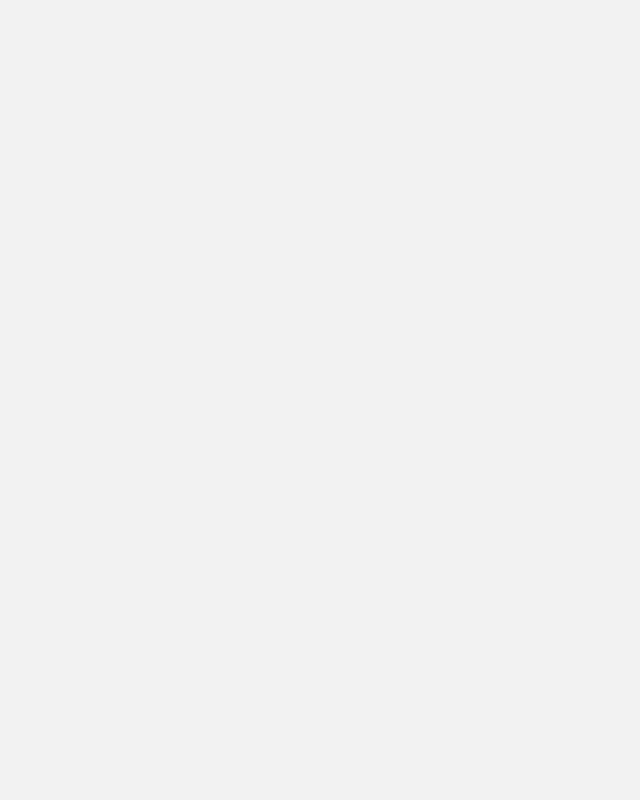
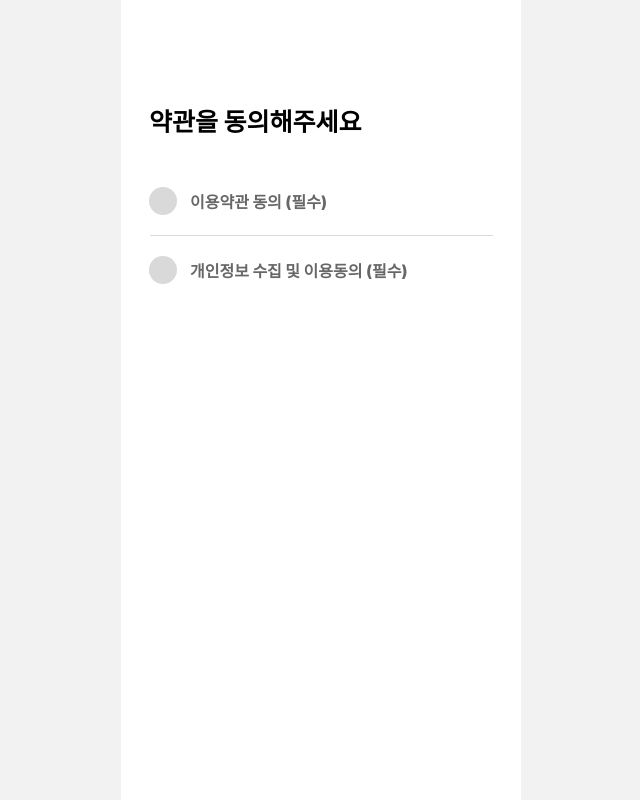
Before and after one commit to ECO-TOUR/front-end, a React (Create React App) app: page /agreement in a window 1280 px wide. Shown: the whole page, without its empty margins (319-959 px from the left). Built offline with nearby package versions, Linux system fonts and the light colour scheme.

Commit message:
동의 화면 퍼블리싱 구현중

```diff
--- a/src/App.js
+++ b/src/App.js
@@ -10,7 +10,7 @@ function App() {
         <BrowserRouter>
           <Routes>
             <Route path="/" element={<Login />} />
-            <Route path="/agreement" component={Agreement} />
+            <Route path="/agreement" element={<Agreement />} />
           </Routes>
         </BrowserRouter>
       </RecoilRoot>
--- a/src/Component/Agreement/Agreement.css
+++ b/src/Component/Agreement/Agreement.css
@@ -4,3 +4,46 @@
     background-color: white;
     height: 100vh;
 }
+
+/* 약관을 동의해주세요*/
+.agreement_title{
+    font-weight: 800;
+    font-size: 25px;
+    padding-top: 102px;
+    padding-left: 28px;
+    text-align: left;
+}
+
+/* 동의 체크 BOX*/
+.agree_box{
+    padding-top: 49px;
+}
+
+.agreement_wrap{
+    display: flex;
+    padding-left: 28px;
+}
+
+/* 체크 버튼 */
+.agree_btn{
+    background-color: #D9D9D9;
+    width: 28px;
+    height: 28px;
+    border-radius: 20px;
+}
+
+/* 약관 동의 텍스트 */
+.agree_text{
+    margin: auto 13px;
+    font-size: 16px;
+    color: #676767;
+    font-weight: 800;
+}
+
+/* 구분선 */
+.agree_line{
+    background-color: #D9D9D9;
+    width: 343px;
+    height: 1px;
+    margin: 20px auto;
+}
--- a/src/Component/Agreement/Agreement.js
+++ b/src/Component/Agreement/Agreement.js
@@ -6,7 +6,18 @@ function Agreement() {
 
   return (
     <div className="container">
-      dkdk
+      <div class="agreement_title">약관을 동의해주세요</div>
+      <div class="agree_box">
+        <div class="agreement_wrap">
+          <div class="agree_btn"></div>
+          <div class="agree_text">이용약관 동의 (필수)</div>
+        </div>
+        <div class="agree_line"></div>
+        <div class="agreement_wrap">
+          <div class="agree_btn"></div>
+          <div class="agree_text">개인정보 수집 및 이용동의 (필수)</div>
+        </div>
+      </div>
     </div>
   );
 }
```
